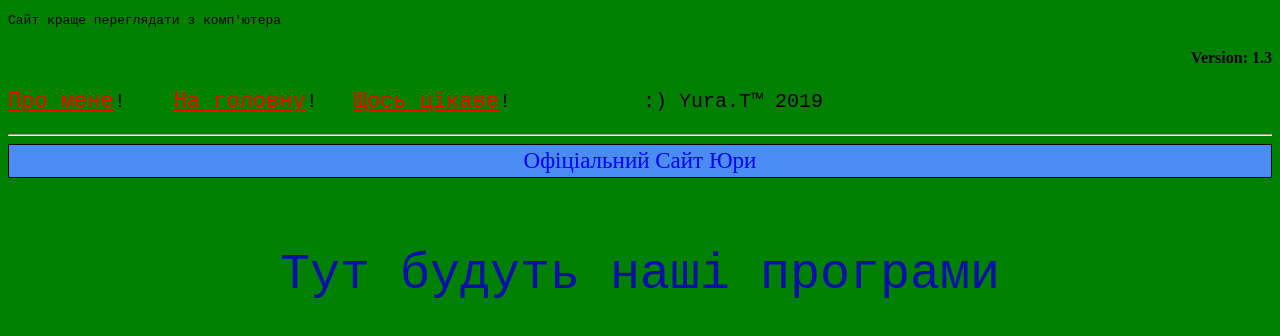
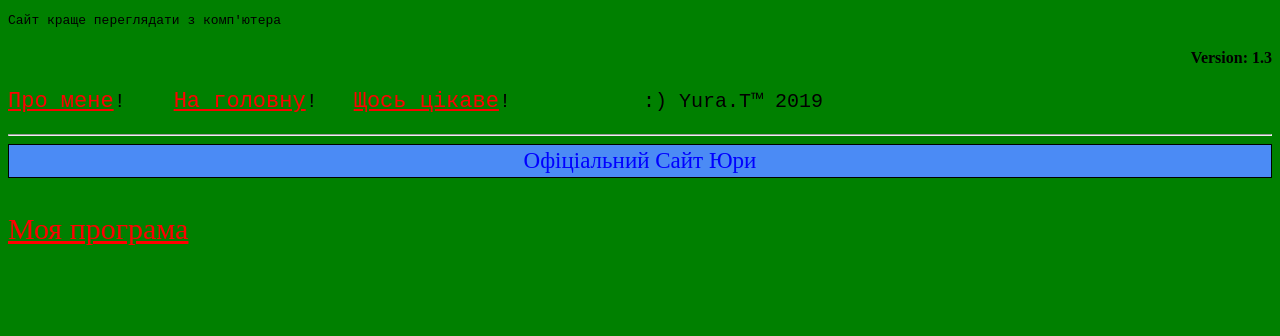
Before and after one commit to YuraYT/YuraYT.github.io, a plain HTML site: page program.html in a window 1280 px wide. Drawn offline with Linux system fonts and the light colour scheme.

Commit message:
Update program.html

```diff
--- a/program.html
+++ b/program.html
@@ -32,7 +32,7 @@
     <hr>
     <center><div class="Mes">Офіціальний Сайт Юри</div></center>
     <br>
-    <center><pre id="crt">Тут будуть наші програми</pre><center>
+    <p><a href="https://drive.google.com/file/d/121vib9WlKkWAy3AwFWD7YXo40J17uH9q/view?usp=sharing" target="_blank" style="font-size: 30px;">Моя програма</a></p>
       <script>
       </script>
   </body>
```
